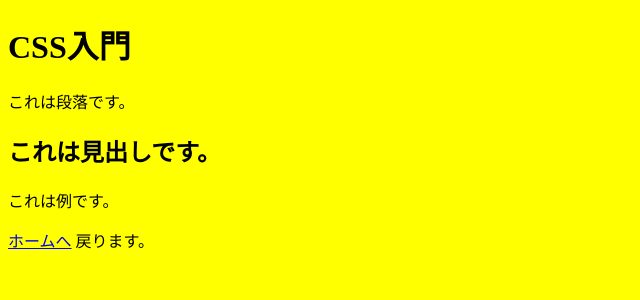
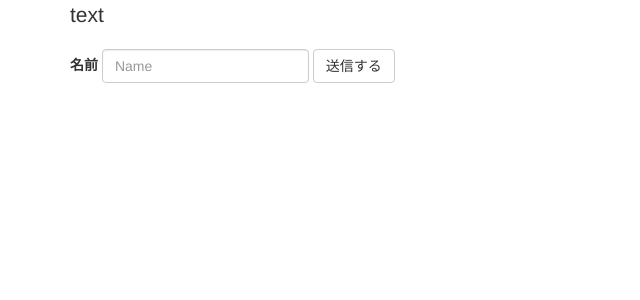
Before and after one commit to c0a22123/hosonokendoujou-2024, a Flask app: page / in a window 1280 px wide. Shown: the top 300 px of the page, without its empty margins (0-640 px from the left). Run offline with Flask 2, Linux system fonts and the light colour scheme; some libraries are stand-ins or nearby versions.

Commit message:
簡単なフォーム機能

```diff
--- a/docker_flask_test/app/app.py
+++ b/docker_flask_test/app/app.py
@@ -1,8 +1,43 @@
 # 簡単なindexページの作成を行っています。
-from flask import Flask, render_template
+from flask import Flask, render_template, request, redirect, url_for
 
 app = Flask(__name__)
 
-@app.route("/")
+# メッセージをランダムに表示するメソッド
+def picked_up():
+    messages = [
+        "こんにちは、あなたの名前を入力してください",
+        "やあ！お名前は何ですか？",
+        "あなたの名前を教えてね"
+    ]
+    # NumPy の random.choice で配列からランダムに取り出し
+    #return np.random.choice(messages)
+    return "text"
+
+# ここからウェブアプリケーション用のルーティングを記述
+# index にアクセスしたときの処理
+@app.route('/')
 def index():
-    return render_template("index.html")
+    title = "ようこそ"
+    message = picked_up()
+    # index.html をレンダリングする
+    return render_template('index.html',
+                           message=message, title=title)
+
+# /post にアクセスしたときの処理
+@app.route('/post', methods=['GET', 'POST'])
+def post():
+    title = "こんにちは"
+    if request.method == 'POST':
+        # リクエストフォームから「名前」を取得して
+        name = request.form['name']
+        # index.html をレンダリングする
+        return render_template('index.html',
+                               name=name, title=title)
+    else:
+        # エラーなどでリダイレクトしたい場合はこんな感じで
+        return redirect(url_for('index'))
+
+if __name__ == '__main__':
+    app.debug = True # デバッグモード有効化
+    app.run(host='0.0.0.0') # どこからでもアクセス可能に
--- a/docker_flask_test/app/templates/index.html
+++ b/docker_flask_test/app/templates/index.html
@@ -1,21 +1,25 @@
-<!DOCTYPE html>
-<html lang="ja">
-<head>
-  <meta charset="UTF-8">
-  <title>CSS練習</title>
-  <link rel="stylesheet" href="/static/css/index.css">
-</head>
-<body>
-  <div id="headline">
-  <h1>CSS入門</h1>
-  <p>これは段落です。</p>
+{% extends "layout.html" %}
+{% block content %}
+  <!-- Form
+  ================================================== -->
+<div class="form">
+  <div class="container">
+    <div class="row">
+      <div class="col-md-12">
+        <p class="lead">
+          {% if name %}
+            こんにちは {{ name }} さん
+          {% else %}
+            {{ message }}
+          {% endif %}
+        </p>
+        <form action="/post" method="post" class="form-inline">
+          <label for="name">名前</label>
+          <input type="text" class="form-control" id="name" name="name" placeholder="Name">
+          <button type="submit" class="btn btn-default">送信する</button>
+        </form>
+      </div>
+    </div>
   </div>
-  <div class="main">
-  <h2>これは見出しです。</h2>
-  <p>これは<span class="light">例</span>です。</p>
-  <p>
-  <a href="https://saruwakakun.com/">ホームへ</a>
-  戻ります。</p>
-  </div>
-</body>
-</html>
+</div>
+{% endblock %}
--- /dev/null
+++ b/docker_flask_test/app/templates/layout.html
@@ -0,0 +1,29 @@
+<!DOCTYPE html>
+<html lang="ja">
+  <head>
+    <meta charset="utf-8">
+    <meta http-equiv="X-UA-Compatible" content="IE=edge">
+    <meta name="viewport" content="width=device-width, initial-scale=1">
+    {% if title %}
+      <title>{{ title }}</title>
+    {% else %}
+      <title>Bootstrap 101 Template</title>
+    {% endif %}
+    <!-- Bootstrap -->
+    <link href="/static/css/bootstrap.min.css" rel="stylesheet">
+
+    <!-- HTML5 shim and Respond.js for IE8 support of HTML5 elements and media queries -->
+    <!-- WARNING: Respond.js doesn't work if you view the page via file:// -->
+    <!--[if lt IE 9]>
+      <script src="https://oss.maxcdn.com/html5shiv/3.7.2/html5shiv.min.js"></script>
+      <script src="https://oss.maxcdn.com/respond/1.4.2/respond.min.js"></script>
+    <![endif]-->
+  </head>
+  <body>
+    {% block content %}{% endblock %}
+    <!-- jQuery (necessary for Bootstrap's JavaScript plugins) -->
+    <script src="/static/js/jquery.min.js"></script>
+    <!-- Include all compiled plugins (below), or include individual files as needed -->
+    <script src="/static/js/bootstrap.min.js"></script>
+  </body>
+</html>
```
